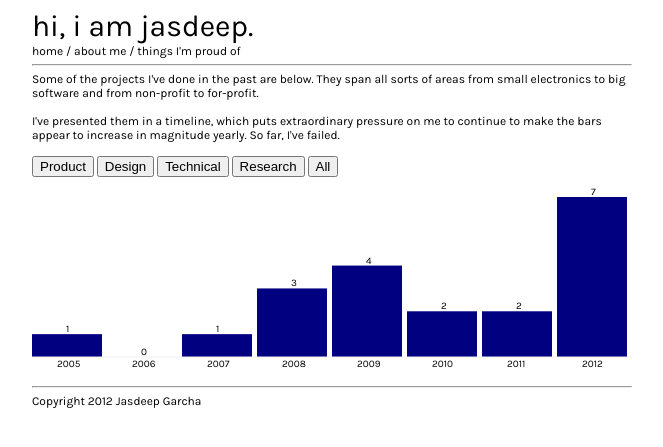
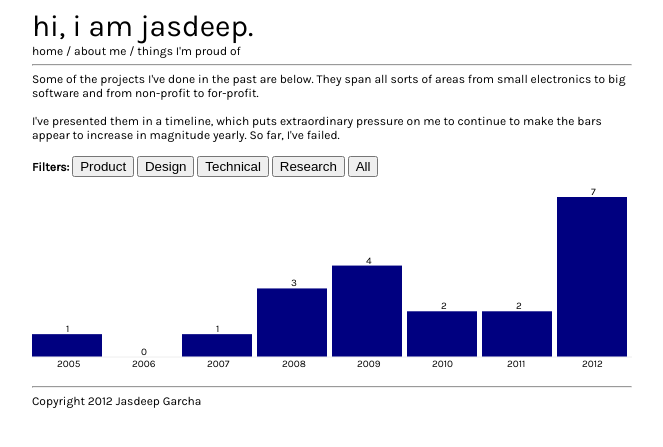
Before and after one commit to jasdeepg/personal_site, a Flask app: page /projects in a window 1280 px wide. Shown: the top 447 px of the page, without its empty margins (308-971 px from the left). Run offline with Flask 2, Linux system fonts and the light colour scheme; some libraries are stand-ins or nearby versions.

Commit message:
more changes

```diff
--- a/templates/index.html
+++ b/templates/index.html
@@ -5,7 +5,6 @@
     </title>
 
 {% block body %}
-            //under construction
             <br>
             <img src="static/images/front.png" class='front-image'>
 {% endblock %}
--- a/templates/projects.html
+++ b/templates/projects.html
@@ -8,6 +8,7 @@
             	I've presented them in a timeline, which puts extraordinary pressure on me to continue to make the bars appear to increase in magnitude yearly. So far, I've failed.
             	<br>
             	<br>
+                <b>Filters:</b>
                 <button class='product-button filter'>Product</button>
                 <button class='design-button filter'>Design</button>
                 <button class='tech-button filter'>Technical</button>
@@ -224,11 +225,10 @@
                                         .attr('fill','navy')
 
         time_bars.on('mouseover', function(){
-                d3.select(d3.event.target).style('stroke', 'yellow');
-                d3.select(d3.event.target).style('stroke-width', 5);
+                d3.select(d3.event.target).style('opacity', 0.3);
             })
             .on('mouseout', function(){
-                d3.select(d3.event.target).style('stroke-width', 0);
+                d3.select(d3.event.target).style('opacity', 1);
             })
             .on('click', function(){
                 string = this.className.baseVal;
--- a/templates/traffic.html
+++ b/templates/traffic.html
@@ -6,7 +6,7 @@
 
 {% block body %}
 
-<img src="static/images/2008/n.png" class='projpage-image'>
+<img src="" class='projpage-image'>
 
 <div class='proj-title'><h2>Traffic Light</h2></div>
 
```
